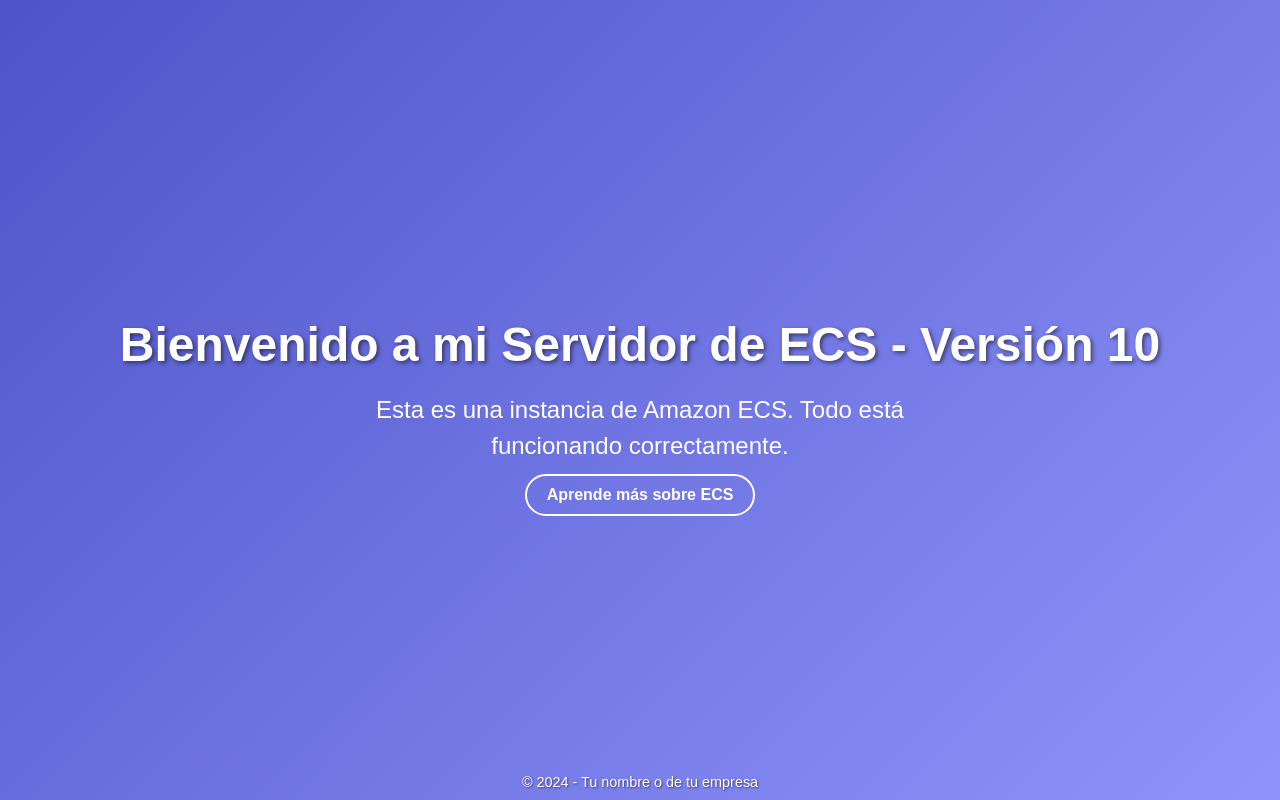
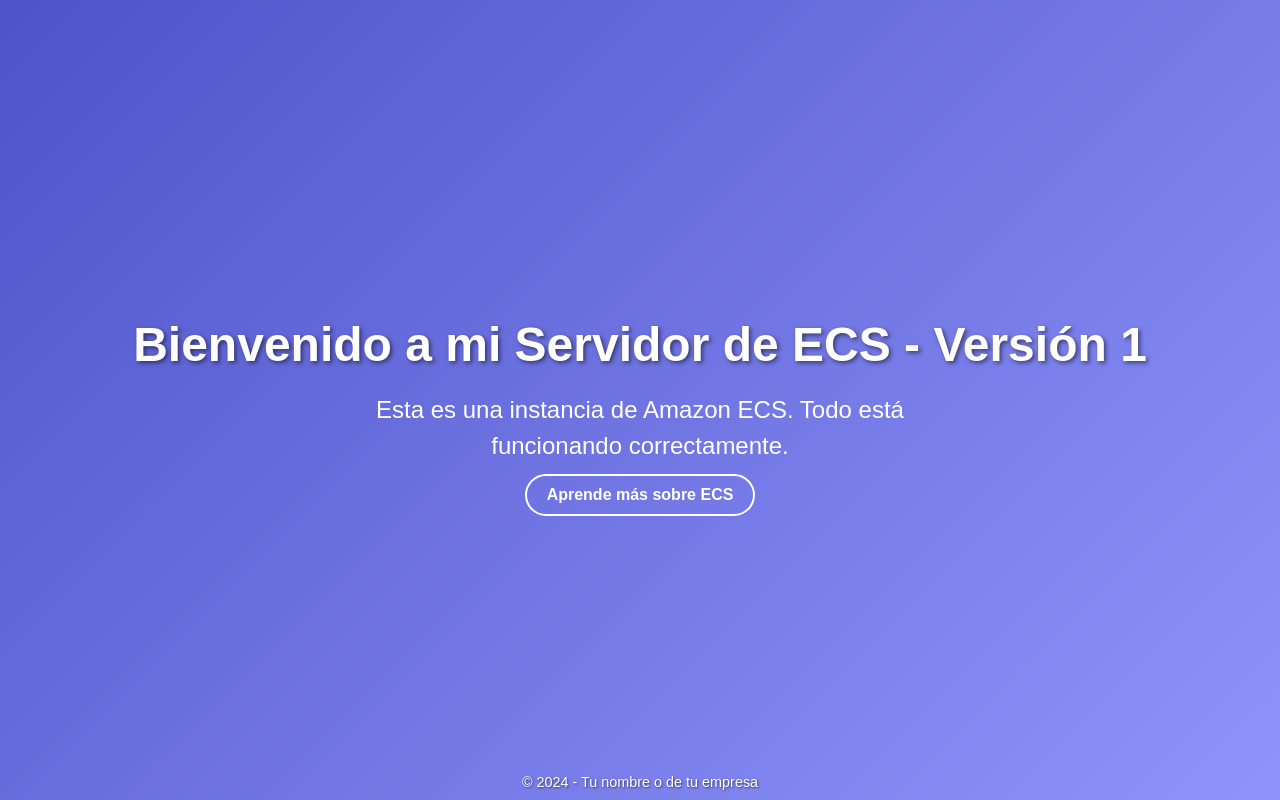
Before and after one commit to sijnal/canary-deploy-ecs, a plain HTML site: page proyect/index.html in a window 1280 px wide. Drawn offline with Linux system fonts and the light colour scheme.

Commit message:
subir imagen 1

```diff
--- a/proyect/index.html
+++ b/proyect/index.html
@@ -7,7 +7,7 @@
     <title>Bienvenido a mi ECS</title>
 </head>
 <body>
-    <h1>Bienvenido a mi Servidor de ECS - Versión 10</h1>
+    <h1>Bienvenido a mi Servidor de ECS - Versión 1</h1>
     <p>Esta es una instancia de Amazon ECS. Todo está funcionando correctamente.</p>
     <a href="https://aws.amazon.com/ecs/" target="_blank">Aprende más sobre ECS</a>
     <footer>© 2024 - Tu nombre o de tu empresa</footer>
```
Also changed, not shown: 1 other file.
